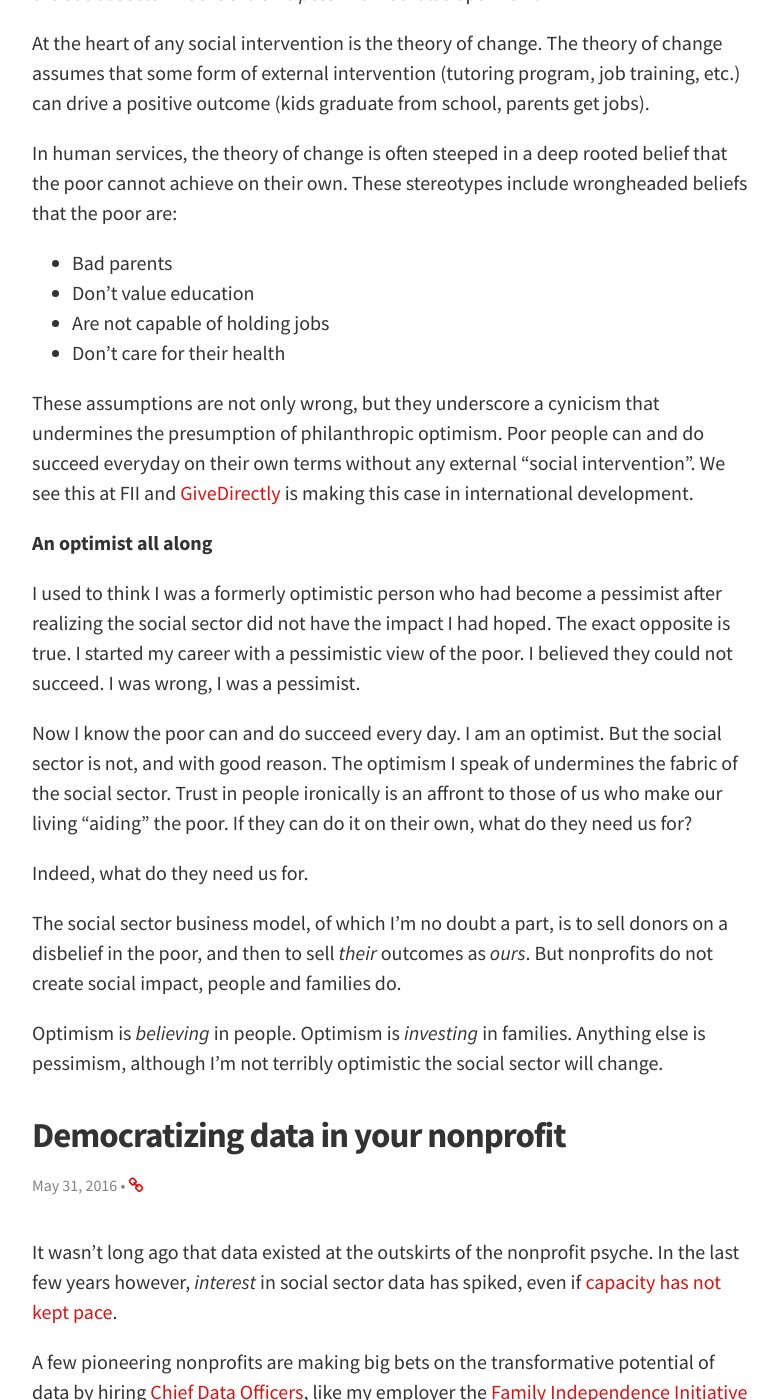
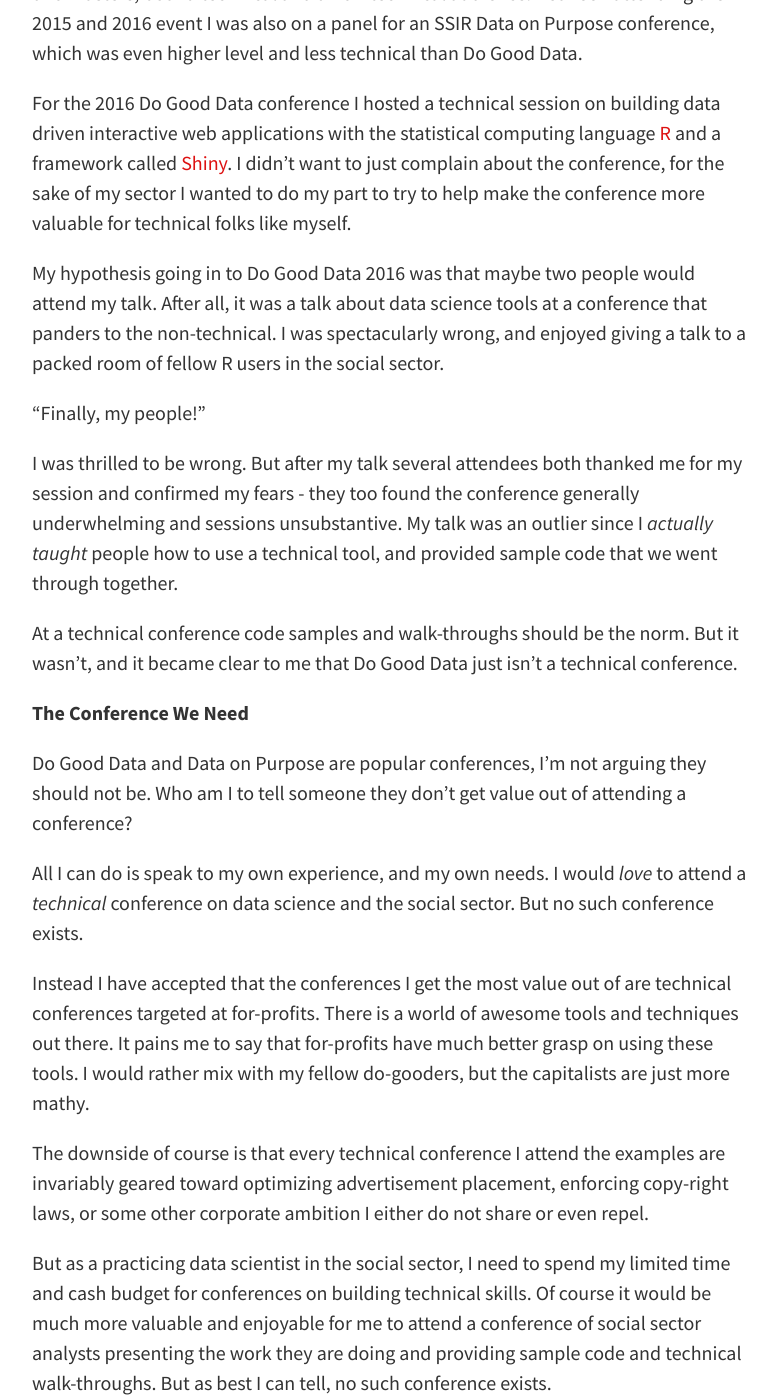
Before and after one commit to dhenderson/dhenderson.github.io, a Jekyll site: the page built from index.html, in a window 1280 px wide and 1400 px high, scrolled down 967 px. Shown: the whole window, without its empty margins (248-1026 px from the left). Built offline with Jekyll 4.4.1, drawn with Linux system fonts in a browser that asks for light colours; the list of posts is cut into pages by our own code; some of the changed text lies outside the part shown.

Commit message:
Data Conference Social Sector Needs

```diff
--- a/_includes/footer.html
+++ b/_includes/footer.html
@@ -47,10 +47,6 @@
       </div>
 
       <div class="footer-col footer-col-2">
-        <ul class="contact-list">
-          <li>Charity</li>
-          <li><a href="http://www.gaveto.org/profile/DavidHenderson">David's donor profile on GaveTo</a></li>
-        </ul>
       </div>
 
     </div>
--- /dev/null
+++ b/_posts/2017-02-21-data-conference-social-sector-needs.md
@@ -0,0 +1,53 @@
+---
+title: The Data Conference the Social Sector Needs
+date: 2017-02-21
+layout: post
+published: true
+tags:
+- do good data
+- nonprofit
+- data
+- data on purpose
+- ssir
+---
+
+Data is not changing the social sector. However the cottage industry propping up around those interested in the intersection of data and social value is booming. I was optimistic when I first heard of the Do Good Data Conference a few years ago, and later the Stanford Social Innovation Review (SSIR) Data on Purpose series (which merged and held their first joint conference a few weeks ago).
+
+My optimism was stained with reality when I attended my first Do Good Data Conference in 2015, which [I wrote about shortly after attending the conference][dgd-post]. I noted at the time that attendees were better described as data *enthusiasts* than *analysts*. The content was thin, the platitudes were thick.
+
+The conference conveners were taking on an impossible task, a fact that is not lost on me now nor was lost on me then. The sector by and large is *interested* in data, but is not well versed in its potential, let alone the technical know-how to turn data into insight.
+
+People like myself do not need to sit through a session telling us *why* data science is important. We know it is. That's why we went to school to learn statistics *and* policy *and* programing, the fundamental tools of a social sector data scientist . But not everyone is in the same place or has the same background. How do you put together one conference purporting to be all things to all people interested in data in the social sector?
+
+**Regression to the Mean**
+
+After attending the 2015 conference, I still wanted to believe Do Good Data could meet two masters, both a technical and a non-technical audience. Between attending the 2015 and 2016 event I was also on a panel for an SSIR Data on Purpose conference, which was even higher level and less technical than Do Good Data.
+
+For the 2016 Do Good Data conference I hosted a technical session on building data driven interactive web applications with the statistical computing language [R][r] and a framework called [Shiny][shiny]. I didn't want to just complain about the conference, for the sake of my sector I wanted to do my part to try to help make the conference more valuable for technical folks like myself.
+
+My hypothesis going in to Do Good Data 2016 was that maybe two people would attend my talk. After all, it was a talk about data science tools at a conference that panders to the non-technical. I was spectacularly wrong, and enjoyed giving a talk to a packed room of fellow R users in the social sector.
+
+"Finally, my people!"
+
+I was thrilled to be wrong. But after my talk several attendees both thanked me for my session and confirmed my fears - they too found the conference generally underwhelming and sessions unsubstantive. My talk was an outlier since I *actually taught* people how to use a technical tool, and provided sample code that we went through together.
+
+At a technical conference code samples and walk-throughs should be the norm. But it wasn't, and it became clear to me that Do Good Data just isn't a technical conference.
+
+**The Conference We Need**
+
+Do Good Data and Data on Purpose are popular conferences, I'm not arguing they should not be. Who am I to tell someone they don't get value out of attending a conference?
+
+All I can do is speak to my own experience, and my own needs. I would *love* to attend a *technical* conference on data science and the social sector. But no such conference exists.
+
+Instead I have accepted that the conferences I get the most value out of are technical conferences targeted at for-profits. There is a world of awesome tools and techniques out there. It pains me to say that for-profits have much better grasp on using these tools. I would rather mix with my fellow do-gooders, but the capitalists are just more mathy.
+
+The downside of course is that every technical conference I attend the examples are invariably geared toward optimizing advertisement placement, enforcing copy-right laws, or some other corporate ambition I either do not share or even repel.
+
+But as a practicing data scientist in the social sector, I need to spend my limited time and cash budget for conferences on building technical skills. Of course it would be much more valuable and enjoyable for me to attend a conference of social sector analysts presenting the work they are doing and providing sample code and technical walk-throughs. But as best I can tell, no such conference exists.
+
+Therefore, when forced to choose between "Do Good" or "Data", I have to choose data. If you are a technical data analyst working in the social sector, I recommend you do the same.
+
+[shiny]: http://shiny.rstudio.com
+[dgd-post]: http://fullcontactphilanthropy.com/2015/05/04/what-i-learned-about-the-state-of-analytics-in-the-social-sector-at-the-do-good-data-conference/
+[r]: https://r-project.org
+[fii]: http://www.fii.org
```
Also changed, not shown: projects.md (+1 -1 lines), favicon.ico (added), 2 other files.
